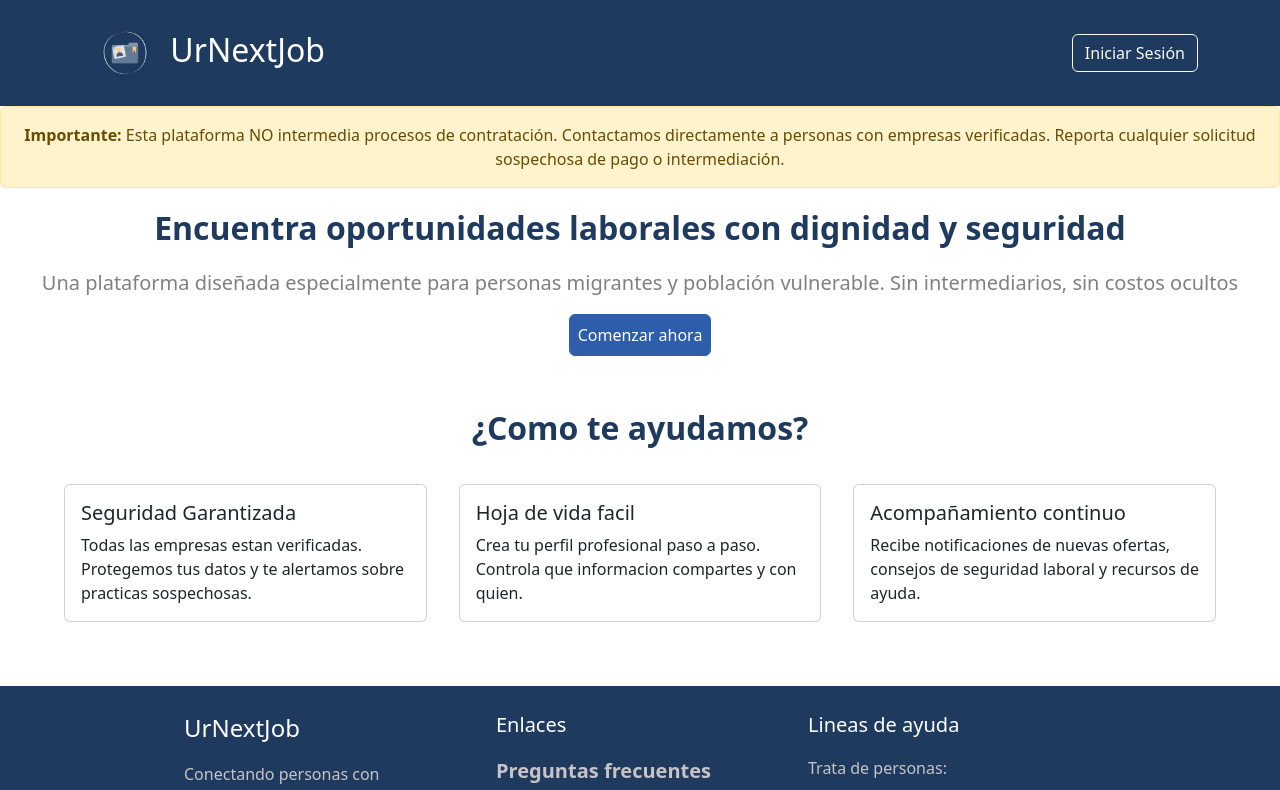
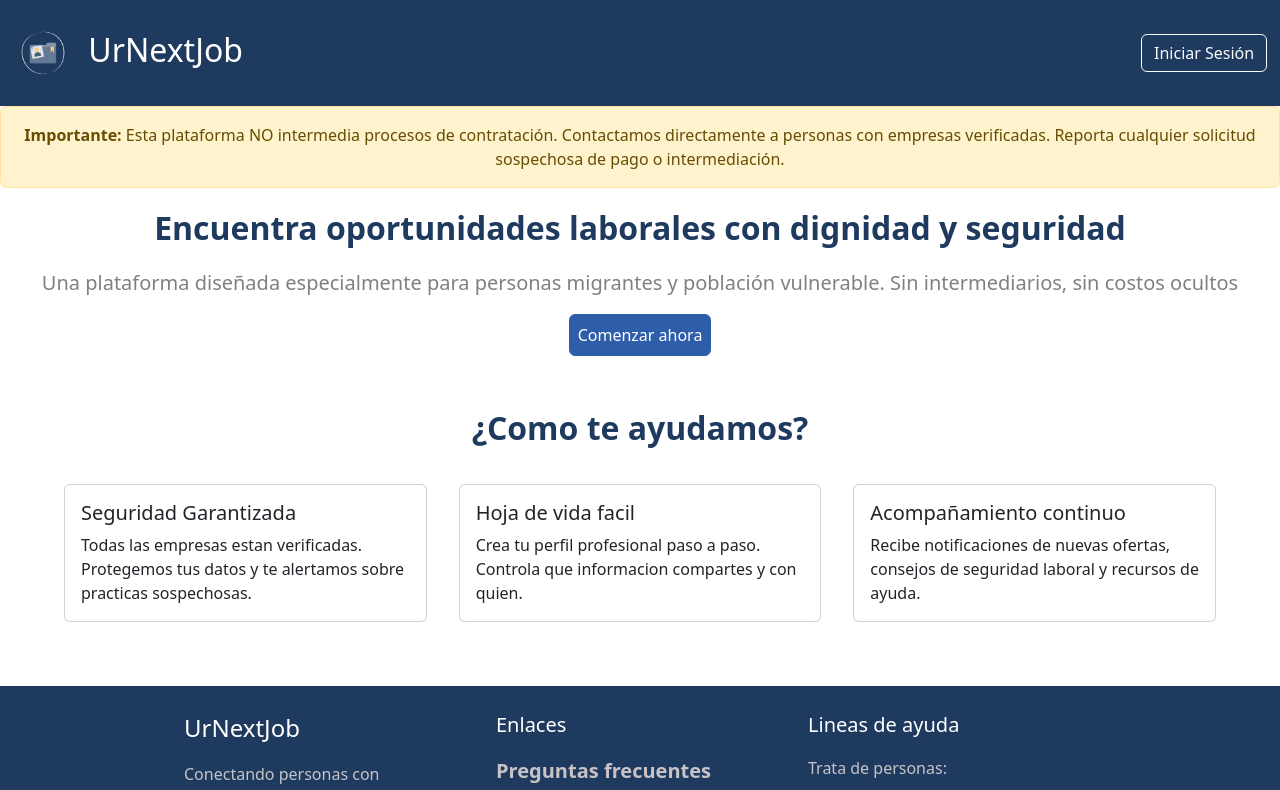
Before and after one commit to SyroNova/GraduationProject, a React (Vite) app in the folder front/web/: page / in a window 1280 px wide. Shown: the top 790 px of the page. Built offline with nearby package versions, Linux system fonts and the light colour scheme.

Commit message:
Changed design for the LandingPage

```diff
--- a/front/web/src/components/LandingPage/Footer.tsx
+++ b/front/web/src/components/LandingPage/Footer.tsx
@@ -10,7 +10,8 @@ export default function Footer(){
                 <div className="d-flex flex-column mt-4" style={{ width: '18rem'}}>
                     <p className="fs-5 text-white">Enlaces</p>
                     <p className="fs-5 fw-bold" style={{color: 'var(--color-text-secondary)'}}>Preguntas frecuentes</p>
-                    <p className="fs-6" style={{color: 'var(--color-text-secondary)'}}>Terminos y condiciones</p>                        <p className="fs-6" style={{color: 'var(--color-text-secondary)'}}>Politica de privacidad</p>
+                    <p className="fs-6" style={{color: 'var(--color-text-secondary)'}}>Terminos y condiciones</p>
+                    <p className="fs-6" style={{color: 'var(--color-text-secondary)'}}>Politica de privacidad</p>
                 </div>
                 <div className="d-flex flex-column mt-4" style={{ width: '18rem'}}>
                     <p className="fs-5 text-white">Lineas de ayuda</p>
--- a/front/web/src/components/LandingPage/HeadBar.tsx
+++ b/front/web/src/components/LandingPage/HeadBar.tsx
@@ -1,4 +1,3 @@
-import Container from 'react-bootstrap/Container';
 import Navbar from 'react-bootstrap/Navbar';
 import Button from 'react-bootstrap/Button';
 import '../../css/LandingPage/HeadBar.css';
@@ -10,7 +9,7 @@ function HeadBar(){
 
     return (
         <Navbar className="my-navbar">
-        <Container>
+            <div className='d-flex justify-content-around' style={{width: "99%"}}>
                 <Navbar.Brand href="#home" className="text-white fs-2">
                     <img src={logo} alt="logo" style={{ height: "80px", width: "80px", objectFit: "cover" }}  className="img-fluid" />
                     {" "}
@@ -20,7 +19,7 @@ function HeadBar(){
                 <Navbar.Collapse className="justify-content-end">
                 <Button variant="outline-light" onClick={() => navigate("/enter")}>Iniciar Sesión</Button>
                 </Navbar.Collapse>
-        </Container>
+            </div>
         </Navbar>
     )
 }
```
Lines whose indentation alone changed are shown as unchanged.
